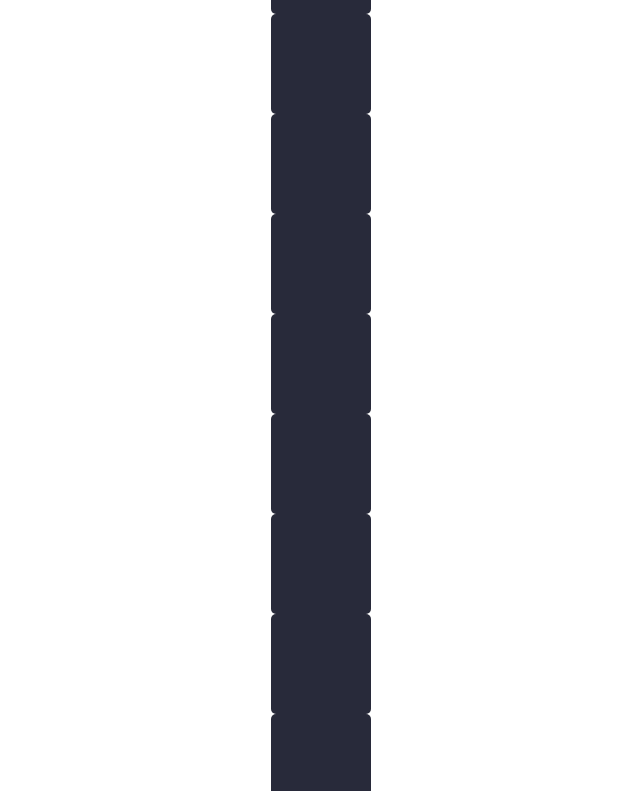
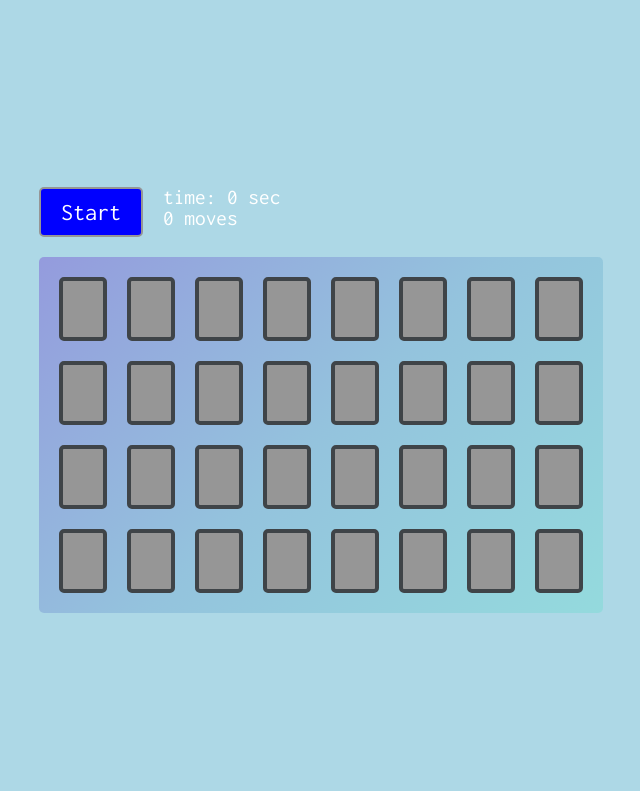
Before and after one commit to Lev-Kin/card-game-js-course-work, a plain HTML site: page index.htm in a window 1280 px wide. Shown: the top 791 px of the page, without its empty margins (319-959 px from the left). Drawn offline with Linux system fonts and the light colour scheme.

Commit message:
add css properties for classes

```diff
--- a/styles.css
+++ b/styles.css
@@ -93,9 +93,11 @@ h6 {
 /*--------------------*/
 
 html {
+    width: 100%;
+    height: 100%;
+    background-color: lightblue;
     font-size: 16px;
     font-family: 'Inconsolata', monospace;
-    color: black;
 }
 
 .game {
@@ -105,18 +107,63 @@ html {
     transform: translate(-50%, -50%);
 }
 
-button {
-    cursor: pointer;
+.controls {
+    display: flex;
+    gap: 20px;
+    margin-bottom: 20px;
 }
 
-.disabled {
-    color: #757575;
+button {
+    background: blue;
+    color: #FFF;
+    border-radius: 5px;
+    padding: 10px 20px;
+    border: 2px solid #969696;;
+    cursor: pointer;
+    font-family: 'Inconsolata', monospace;
+    font-size: 18pt;
+}
+
+/* .disabled {
+    color: #969696;
+} */
+
+.stats {
+    color: #FFF;
+    font-size: 16pt;
+}
+
+.board-container {
+    position: relative;
+}
+
+.board,
+.win {
+    border-radius: 5px;
+    background: linear-gradient(135deg, #949bdd 0%, #94c3dd 50%, #94dadd 100%);
+    transition: transform .6s cubic-bezier(0.4, 0.0, 0.2, 1);
+    backface-visibility: hidden;
+}
+
+.board {
+    padding: 20px;
+    display: grid;
+    grid-template-columns: repeat(8, auto);
+    grid-gap: 20px;
+}
+
+.board-container.flipped .board {
+    transform: rotateY(180deg) rotateZ(50deg);
+}
+
+.board-container.flipped .win {
+    transform: rotateY(0) rotateZ(0);
 }
 
 .card {
     position: relative;
-    width: 100px;
-    height: 100px;
+    width: 3rem;
+    height: 4rem;
     cursor: pointer;
 }
 
@@ -124,20 +171,21 @@ button {
 .card-back {
     position: absolute;
     border-radius: 5px;
+    border: 4px solid #3f4448;
     width: 100%;
     height: 100%;
-    background: #282A3A;
+    background: #969696;
     transition: transform .6s cubic-bezier(0.4, 0.0, 0.2, 1);
     backface-visibility: hidden;
 }
 
 .card-back {
+    transform: rotateY(180deg) rotateZ(50deg);
     font-size: 28pt;
+    user-select: none;
     text-align: center;
     line-height: 100px;
-    background: #FDF8E6;
-    transform: rotateY(180deg) rotateZ(50deg);
-    user-select: none;
+    background: wheat;
 }
 
 .card.flipped .card-front {
@@ -147,3 +195,27 @@ button {
 .card.flipped .card-back {
     transform: rotateY(0) rotateZ(0);
 }
+
+.win {
+    position: absolute;
+    top: 0;
+    left: 0;
+    width: 100%;
+    height: 100%;
+    text-align: center;
+    background: wheat;
+    transform: rotateY(180deg) rotateZ(50deg);
+}
+
+.win-text {
+    position: absolute;
+    top: 50%;
+    left: 50%;
+    transform: translate(-50%, -50%);
+    font-size: 21pt;
+    color: #3f4448;
+}
+
+.highlight {
+    color: #949bdd;
+}
```
